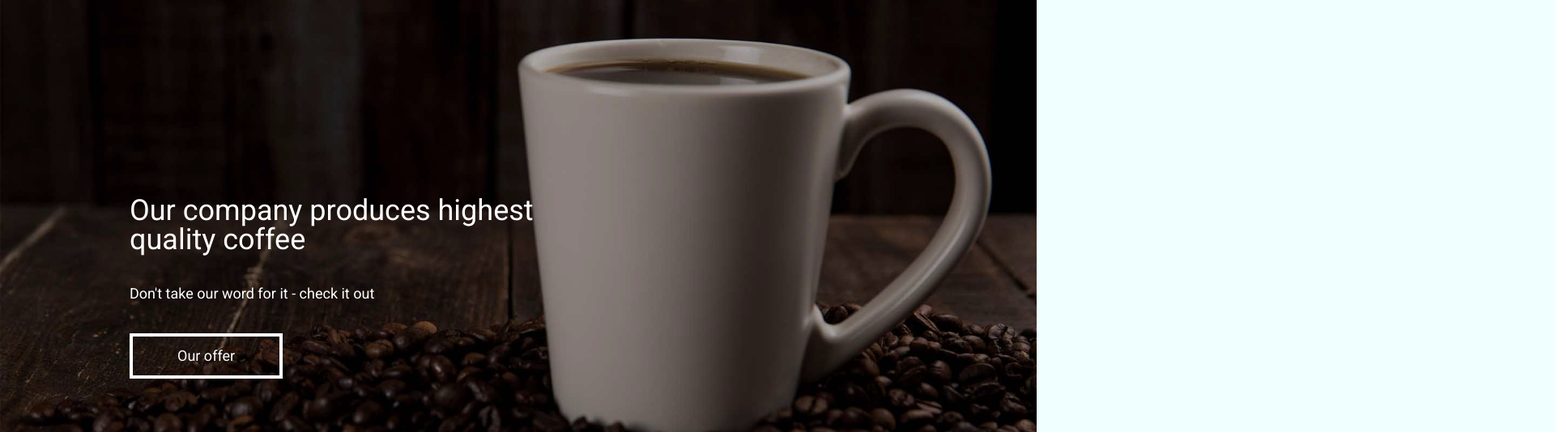
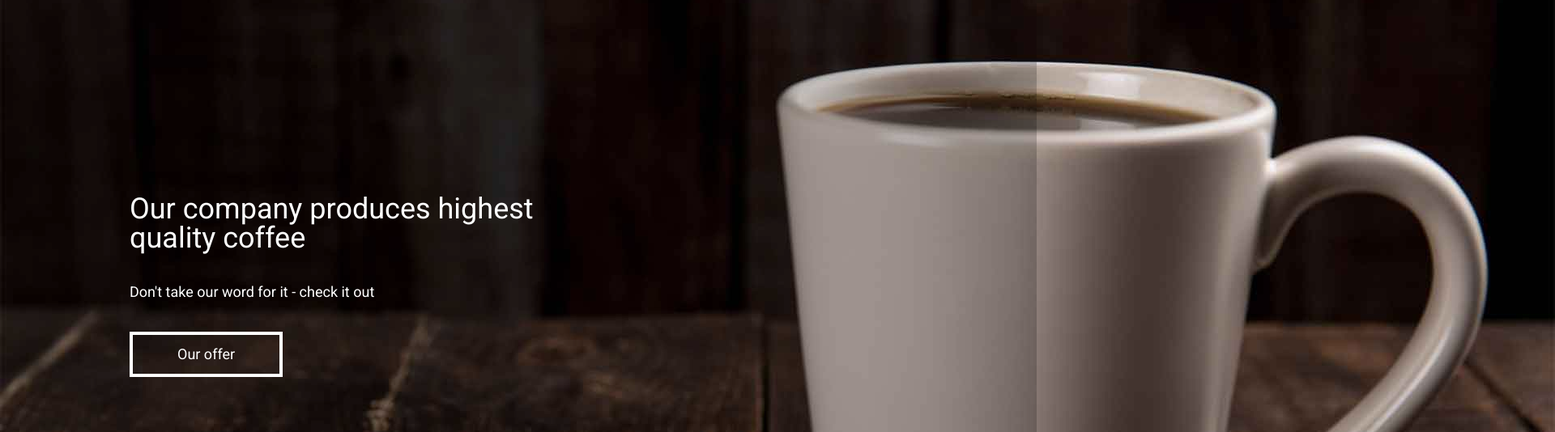
Before and after one commit to NikaVerona/Myproject, a plain HTML site: page index.html in a window 1280 px wide. Shown: the part 82-616 px from the top of the page at 81% size, 1920 px wide, since content can reach past the window. Drawn offline with Linux system fonts and the light colour scheme.

Commit message:
Update style.css

```diff
--- a/style.css
+++ b/style.css
@@ -77,22 +77,24 @@ body {
 /*---LANDING---*/
 .landing-section {
   width: 100%;
+  height: calc(100vh - 70px);
   position: relative;
-}
-
-.main-image {
-  width: 100%;
-  height: calc(100vh - 70px);
-  filter: brightness(70%);
+  background-image: url(landing-image.jpg);
+  background-size: cover;
+  background-repeat: no-repeat;
 }
 
 .landing-content {
   width: 100%;
   position: absolute;
-  top: 50%;
-  left: 0px;
-  transform: translateY(-50%);
+  top: 0;
+  left: 0;
+  height: calc(100vh - 70px);
   color: white;
+  background-color: rgba(0, 0, 0, 0.2);
+  display: flex;
+  flex-direction: column;
+  justify-content: center;
 }
 
 .landing-flex-container {
```
